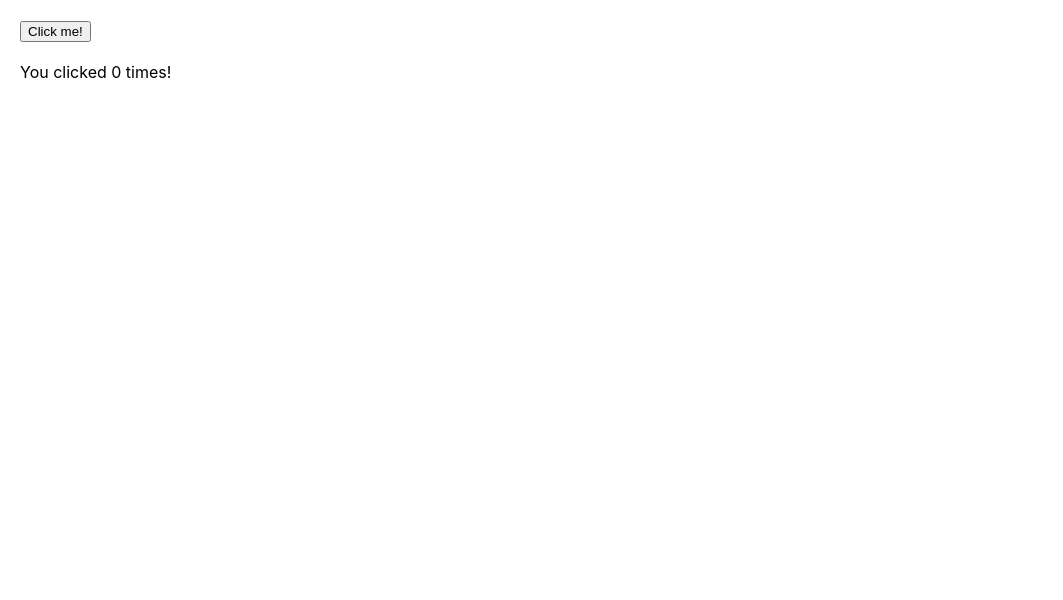
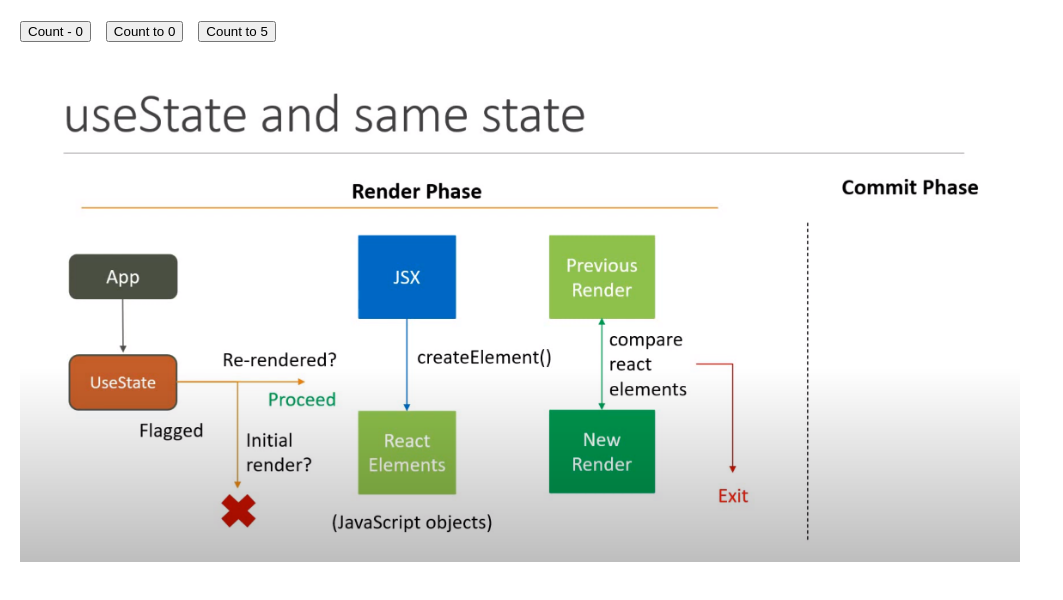
Before and after one commit to aleksandar8821/React-internals, a React (Create React App) app: page / in a window 1280 px wide. Shown: the top 600 px of the page, without its empty margins (0-1063 px from the left). Built offline with nearby package versions, Linux system fonts and the light colour scheme.

Commit message:
8. set state render 2 - edge case

```diff
--- a/src/App.js
+++ b/src/App.js
@@ -1,24 +1,7 @@
-import { useState } from "react";
+import UseState from "./UseState";
 
 function App() {
-  const [counter, setCounter] = useState(0);
-
-  const increaseByOne = () => {
-    setCounter((prevState) => prevState + 1);
-  };
-
-  console.log("rendered");
-
-  return (
-    <>
-      <button type="button" onClick={increaseByOne}>
-        Click me!
-      </button>
-      <br />
-      <br />
-      You clicked {counter} times!
-    </>
-  );
+  return <UseState />;
 }
 
 export default App;
--- /dev/null
+++ b/src/UseState.js
@@ -0,0 +1,24 @@
+import { useState } from "react";
+
+function UseState() {
+  const [counter, setCounter] = useState(0);
+
+  const increaseByOne = () => {
+    setCounter((prevState) => prevState + 1);
+  };
+
+  console.log("rendered");
+
+  return (
+    <div>
+      <button onClick={increaseByOne}>Count - {counter}</button>
+      <button onClick={() => setCounter(0)}>Count to 0</button>
+      <button onClick={() => setCounter(5)}>Count to 5</button>
+      <br />
+      <br />
+      <img src={require("./img/safety-net-re-render.png")} />
+    </div>
+  );
+}
+
+export default UseState;
--- a/src/index.css
+++ b/src/index.css
@@ -1,35 +1,22 @@
 body {
   margin: 0;
   padding: 20px;
-  font-family: -apple-system, BlinkMacSystemFont, 'Segoe UI', 'Roboto', 'Oxygen',
-    'Ubuntu', 'Cantarell', 'Fira Sans', 'Droid Sans', 'Helvetica Neue',
+  font-family: -apple-system, BlinkMacSystemFont, "Segoe UI", "Roboto", "Oxygen",
+    "Ubuntu", "Cantarell", "Fira Sans", "Droid Sans", "Helvetica Neue",
     sans-serif;
   -webkit-font-smoothing: antialiased;
   -moz-osx-font-smoothing: grayscale;
 }
 
 code {
-  font-family: source-code-pro, Menlo, Monaco, Consolas, 'Courier New',
+  font-family: source-code-pro, Menlo, Monaco, Consolas, "Courier New",
     monospace;
 }
 
-#container {
-  display: flex;
-  flex-direction: column;
-  align-items: center;
+button {
+  margin-right: 15px;
 }
 
 img {
   width: 1000px;
 }
-
-.example {
-  border: 1px solid gray;
-  padding: 10px;
-  margin-bottom: 15px;
-}
-
-.example input {
-  display: block;
-  margin-top: 10px;
-}
```
Also changed, not shown: src/img/safety-net-re-render.png (added).
